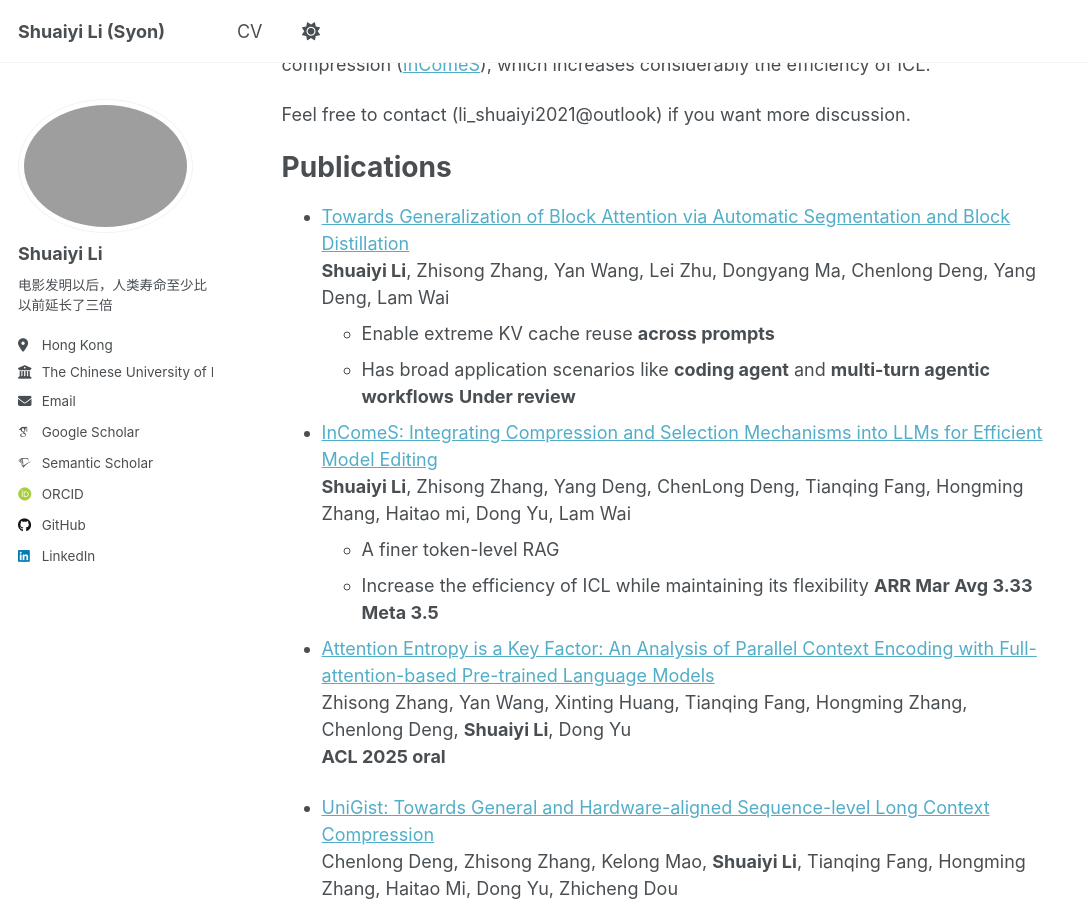
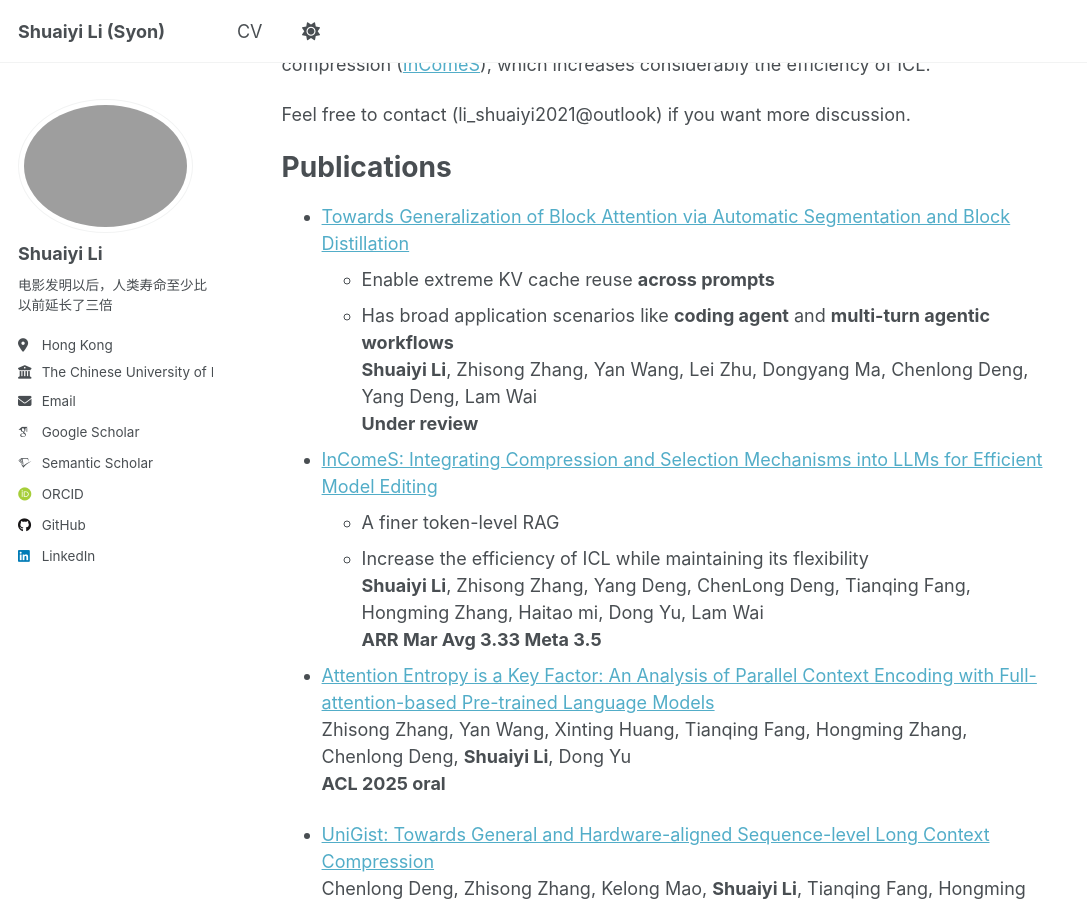
Before and after one commit to Syon-Li/Syon-Li.github.io, a Jekyll site: the page built from _pages/about.md, in a window 1280 px wide and 900 px high, scrolled down 357 px. Shown: the whole window, without its empty margins (0-1087 px from the left). Built offline with Jekyll 4.4.1, drawn with Linux system fonts in a browser that asks for light colours; some web fonts are replaced; a script that is not in the unit is left out.

```diff
--- a/_pages/about.md
+++ b/_pages/about.md
@@ -19,16 +19,15 @@ Feel free to contact (li_shuaiyi2021@outlook) if you want more discussion.
 Publications
 ======
 - [Towards Generalization of Block Attention via Automatic Segmentation and Block Distillation](https://arxiv.org/abs/2605.15913)<br>
+  - Enable extreme KV cache reuse **across prompts**<br>
+  - Has broad application scenarios like **coding agent** and **multi-turn agentic workflows**<br>
   **Shuaiyi Li**, Zhisong Zhang, Yan Wang, Lei Zhu, Dongyang Ma, Chenlong Deng, Yang Deng, Lam Wai<br>
-  - Enable extreme KV cache reuse **across prompts**
-  - Has broad application scenarios like **coding agent** and **multi-turn agentic workflows**
   **Under review**
 
-
 - [InComeS: Integrating Compression and Selection Mechanisms into LLMs for Efficient Model Editing](https://arxiv.org/pdf/2505.22156)<br>
+  - A finer token-level RAG<br>
+  - Increase the efficiency of ICL while maintaining its flexibility<br>
   **Shuaiyi Li**, Zhisong Zhang, Yang Deng, ChenLong Deng, Tianqing Fang, Hongming Zhang, Haitao mi, Dong Yu, Lam Wai<br>
-  - A finer token-level RAG
-  - Increase the efficiency of ICL while maintaining its flexibility
   **ARR Mar Avg 3.33 Meta 3.5**
 
 - [Attention Entropy is a Key Factor: An Analysis of Parallel Context Encoding with Full-attention-based Pre-trained Language Models](https://arxiv.org/abs/2412.16545)<br>
```
